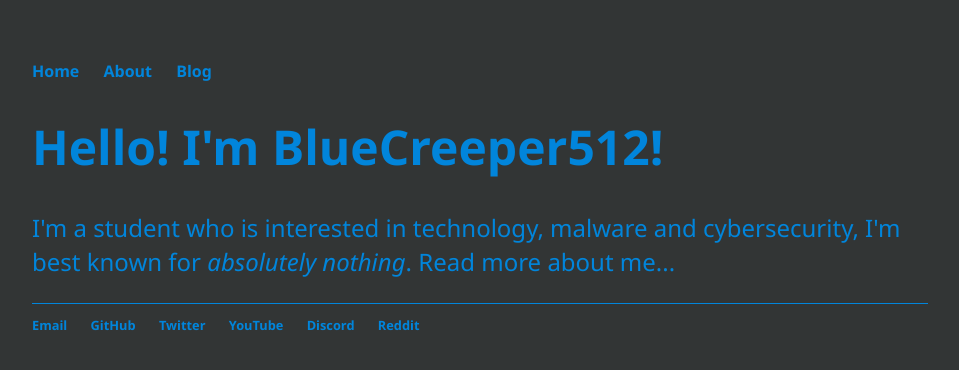
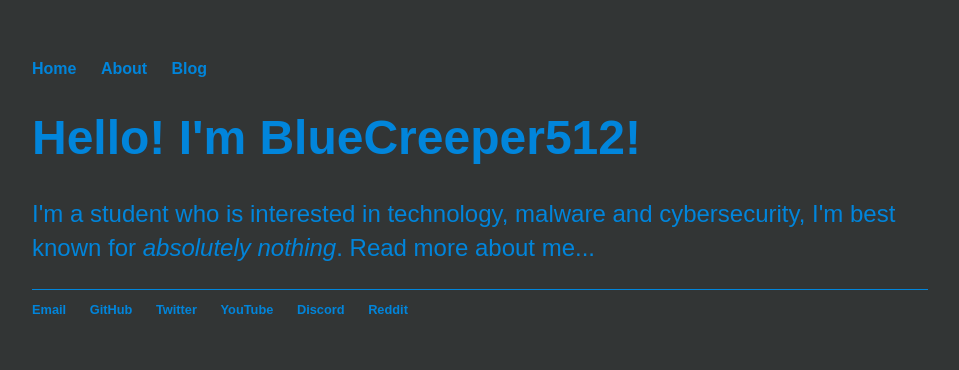
Before and after one commit to BlueCreeper512/website, a Jekyll site: the page built from index.html, in a window 1280 px wide. Shown: the top 370 px of the page, without its empty margins (160-1119 px from the left). Built offline with Jekyll 4.4.1, drawn with Linux system fonts in a browser that asks for light colours.

Commit message:
Changed font

```diff
--- a/css/main.css
+++ b/css/main.css
@@ -4,13 +4,13 @@ body {
     width: 70%;
 }
 nav ul, footer ul {
-    font-family:'Segoe UI';
+    font-family: 'Nunito', sans-serif;
     padding: 0px;
     list-style: none;
     font-weight: bold;
 }
 nav ul li, footer ul li {
-    font-family:'Segoe UI';
+    font-family: 'Nunito', sans-serif;
     display: inline;
     margin-right: 20px;
 }
@@ -23,29 +23,29 @@ a:hover {
 }
 h1 {
     font-size: 3em;
-    font-family:'Segoe UI';
+    font-family: 'Nunito', sans-serif;
     color: #0185DB;
 }
 p {
-    font-family:'Segoe UI';
+    font-family: 'Nunito', sans-serif;
     font-size: 1.5em;
     line-height: 1.4em;
     color: #0185DB;
 }
 footer {
-    font-family:'Segoe UI';
+    font-family: 'Nunito', sans-serif;
     border-top: 1px solid #0185DB;
     font-size: .8em;
 }
 
 ul.posts {
-    font-family:'Segoe UI';
+    font-family: 'Nunito', sans-serif;
     color: #0185DB;
     margin: 20px auto 40px;
     font-size: 1.5em;
 }
 
 ul.posts li {
-    font-family:'Segoe UI';
+    font-family: 'Nunito', sans-serif;
     list-style: none;
 }
```
